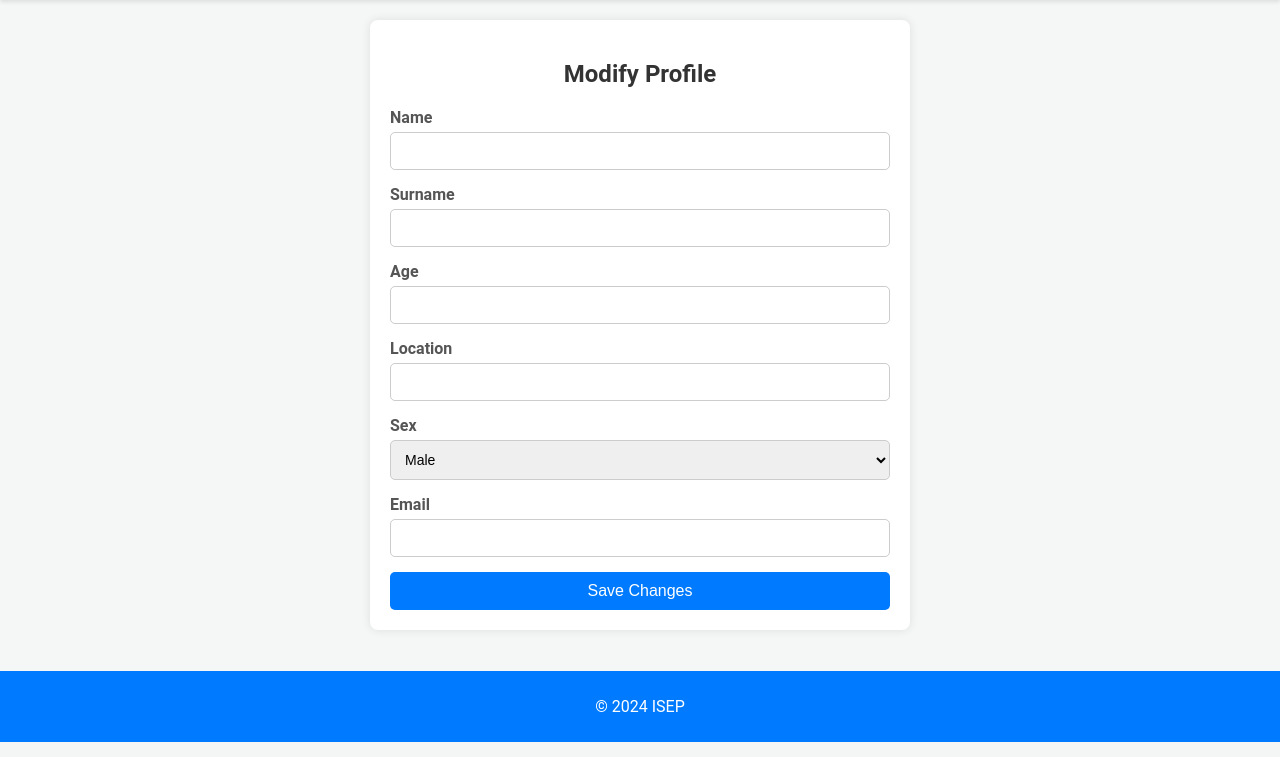
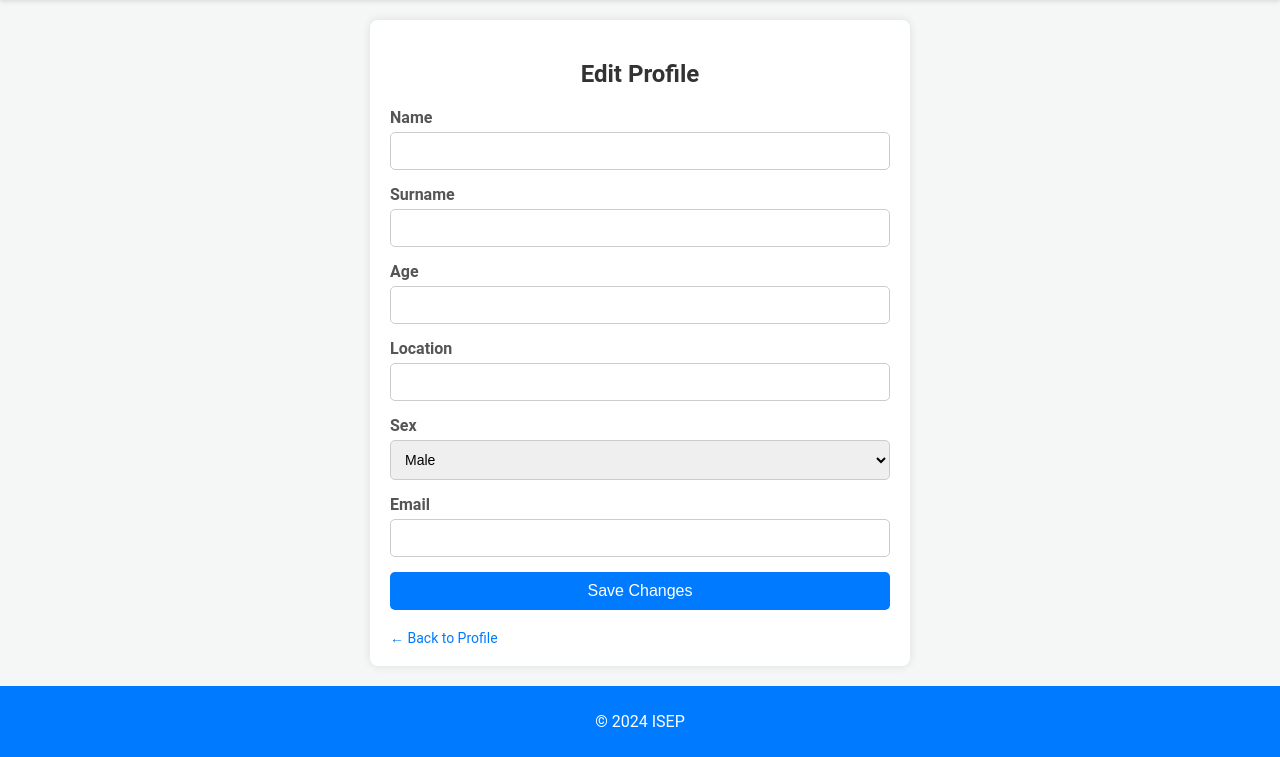
Before and after one commit to RomeoCorrec/ProjetAlgo, a Django app: template app/app/templates/modify_profil.html in a window 1280 px wide. Shown: the part 58-815 px from the top of the page. Run offline with Django 5.2, Linux system fonts and the light colour scheme; the template is opened without the code that fills it, so the values that code supplies are empty.

Commit message:
css edit profil

```diff
--- a/app/app/templates/modify_profil.html
+++ b/app/app/templates/modify_profil.html
@@ -122,6 +122,17 @@
             color: #fff;
             margin-top: auto;
         }
+        .back-button {
+            display: inline-block;
+            margin-top: 20px;
+            color: #007bff;
+            text-decoration: none;
+            font-size: 14px;
+        }
+
+        .back-button:hover {
+            text-decoration: underline;
+        }
     </style>
 </head>
 <body>
@@ -137,7 +148,7 @@
         </header>
         <main>
             <div class="profile-container">
-                <h2>Modify Profile {{ user_info.age }}</h2>
+                <h2>Edit Profile</h2>
                 <form method="post">
                     {% csrf_token %}
                     <label for="name">Name</label>
@@ -163,6 +174,7 @@
                     <input type="email" id="mail" name="mail" value="{{ user_info.mail }}" required>
 
                     <button type="submit">Save Changes</button>
+                    <a href="{% url 'profil' username %}" class="back-button">&#8592; Back to Profile</a>
                 </form>
             </div>
         </main>
```
